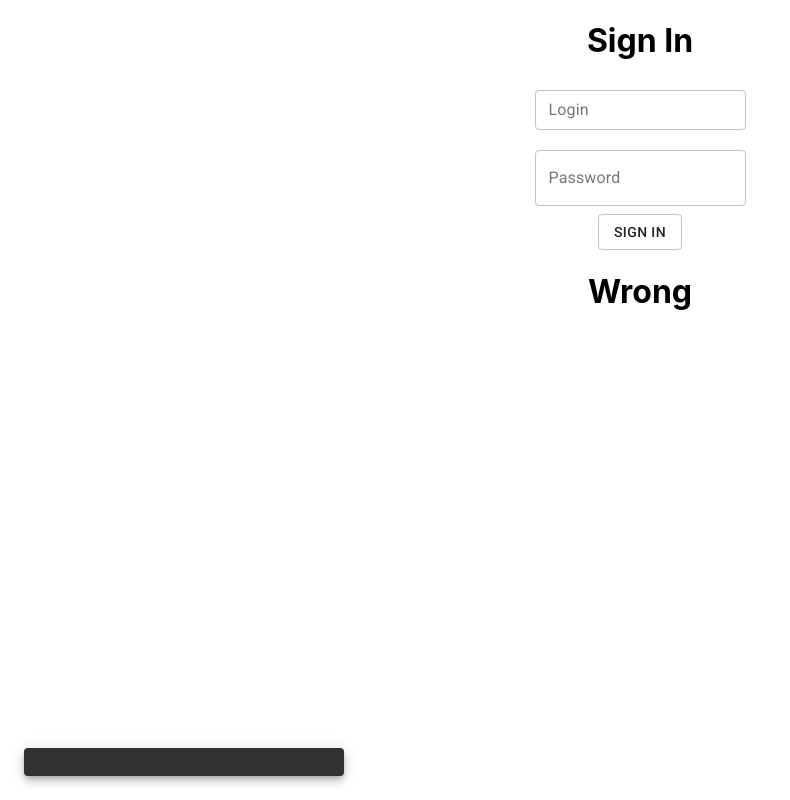
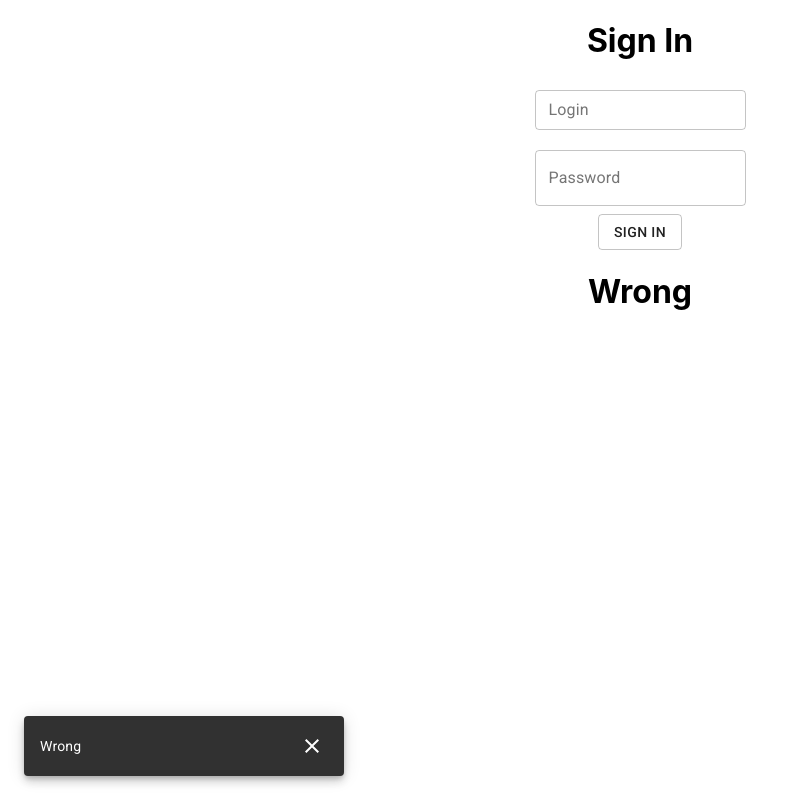
Before and after one commit to VladimirRiz/log-in-form, a React (Create React App) app: page / in a window 1280 px wide. Both pictures are taken after a click on the button "SIGN IN". Shown: the whole page, without its empty margins (0-790 px from the left). Built offline with nearby package versions, Linux system fonts and the light colour scheme.

Commit message:
all done exept colors

```diff
--- a/src/components/Form.js
+++ b/src/components/Form.js
@@ -32,6 +32,7 @@ class Form extends Component {
           snackbarOpen={this.props.snackbarOpen}
           handleClick={this.props.handleClick}
           handleClose={this.props.handleClose}
+          message={this.props.message}
         />
       </div>
     );
--- a/src/components/FormView.js
+++ b/src/components/FormView.js
@@ -3,7 +3,6 @@ import Form from './Form'
 import Preview from './Preview';
 import { amber, green } from '@material-ui/core/colors';
 import { makeStyles } from '@material-ui/core/styles';
-
 
 class FormView extends Component {
 
@@ -33,7 +32,7 @@ class FormView extends Component {
   }
 
   validateFields = () => {
-    if (this.state.login === 'Ariel') {
+    if (this.state.login === 'Ariel' && this.state.password === 'Learning React') {
       this.setState({
         message: 'Success'
       })
--- a/src/components/SnackBar.js
+++ b/src/components/SnackBar.js
@@ -1,12 +1,12 @@
 import React, { Component } from 'react';
 import Button from '@material-ui/core/Button';
-// import clsx from 'clsx';
+import clsx from 'clsx';
 import Snackbar from '@material-ui/core/Snackbar';
 // import CheckCircleIcon from '@material-ui/icons/CheckCircle';
 // import ErrorIcon from '@material-ui/icons/Error';
 // import InfoIcon from '@material-ui/icons/Info';
-// import CloseIcon from '@material-ui/icons/Close';
-// import IconButton from '@material-ui/core/IconButton';
+import CloseIcon from '@material-ui/icons/Close';
+import IconButton from '@material-ui/core/IconButton';
 import SnackbarContent from '@material-ui/core/SnackbarContent';
 // import WarningIcon from '@material-ui/icons/Warning';
 
@@ -16,6 +16,7 @@ import SnackbarContent from '@material-ui/core/SnackbarContent';
 //   error: ErrorIcon,
 //   info: InfoIcon,
 // };
+
 
 // onBtnClick = () => {
 
@@ -29,14 +30,13 @@ import SnackbarContent from '@material-ui/core/SnackbarContent';
 //   return (
 
 //   );
+
 // }
 
 class SnackBar extends Component {
 
 
-
   render() {
-
     return (
       <div>
         <Button variant="outlined" className={this.props.margin} onClick={this.props.handleClick}>
@@ -49,10 +49,16 @@ class SnackBar extends Component {
           }}
           open={this.props.snackbarOpen}
           autoHideDuration={1500}
-          message={this.props.message}
+
         >
           <SnackbarContent
-
+            className={clsx(this.props.success)}
+            message={this.props.message}
+            action={
+              <IconButton key="close" aria-label="Close" color="inherit" onClick={this.props.handleClose}>
+                <CloseIcon className={this.props.icon} />
+              </IconButton>
+            }
           />
         </Snackbar>
       </div>
@@ -61,7 +67,4 @@ class SnackBar extends Component {
 }
 
 
-
-
-
 export default SnackBar;
```
